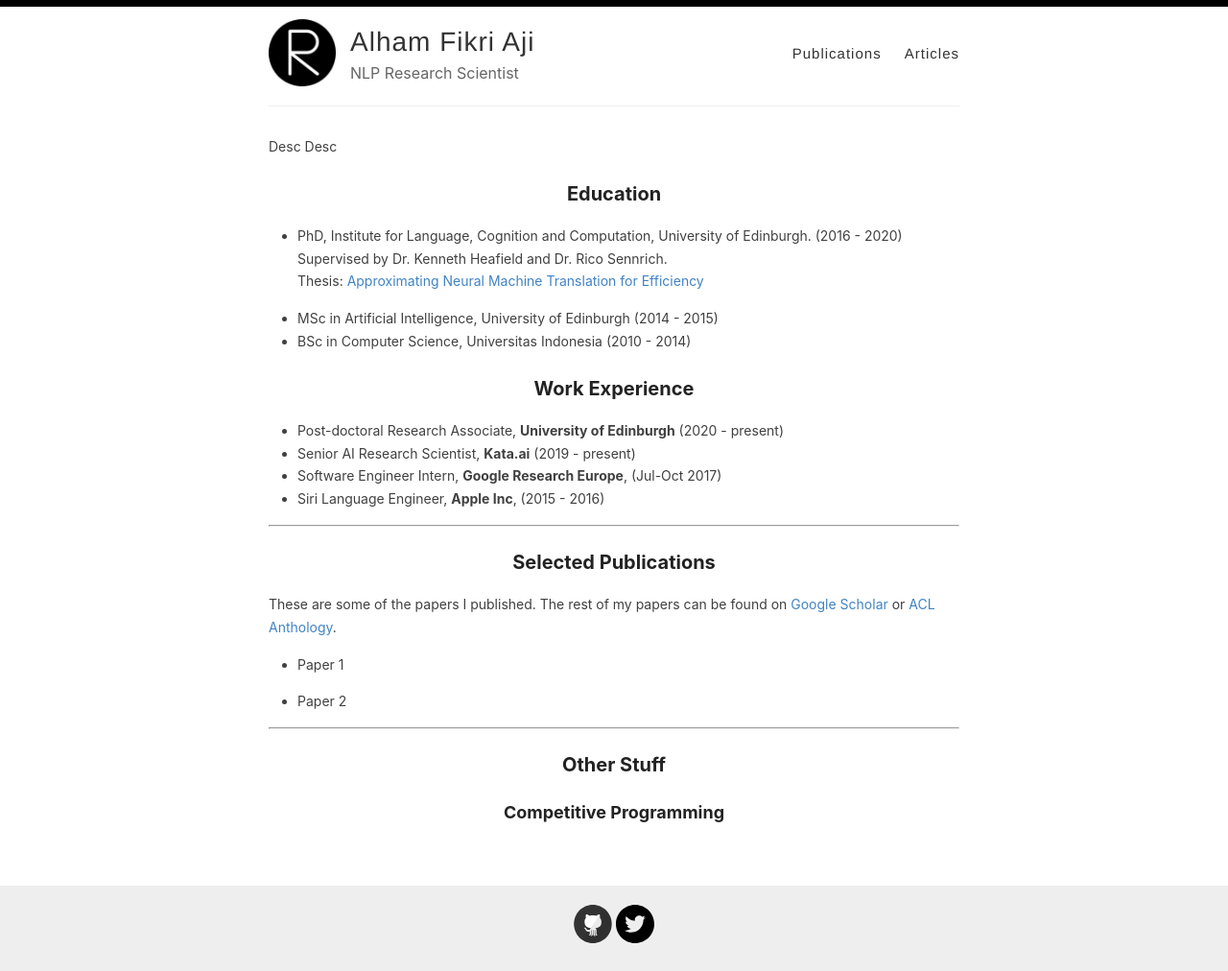
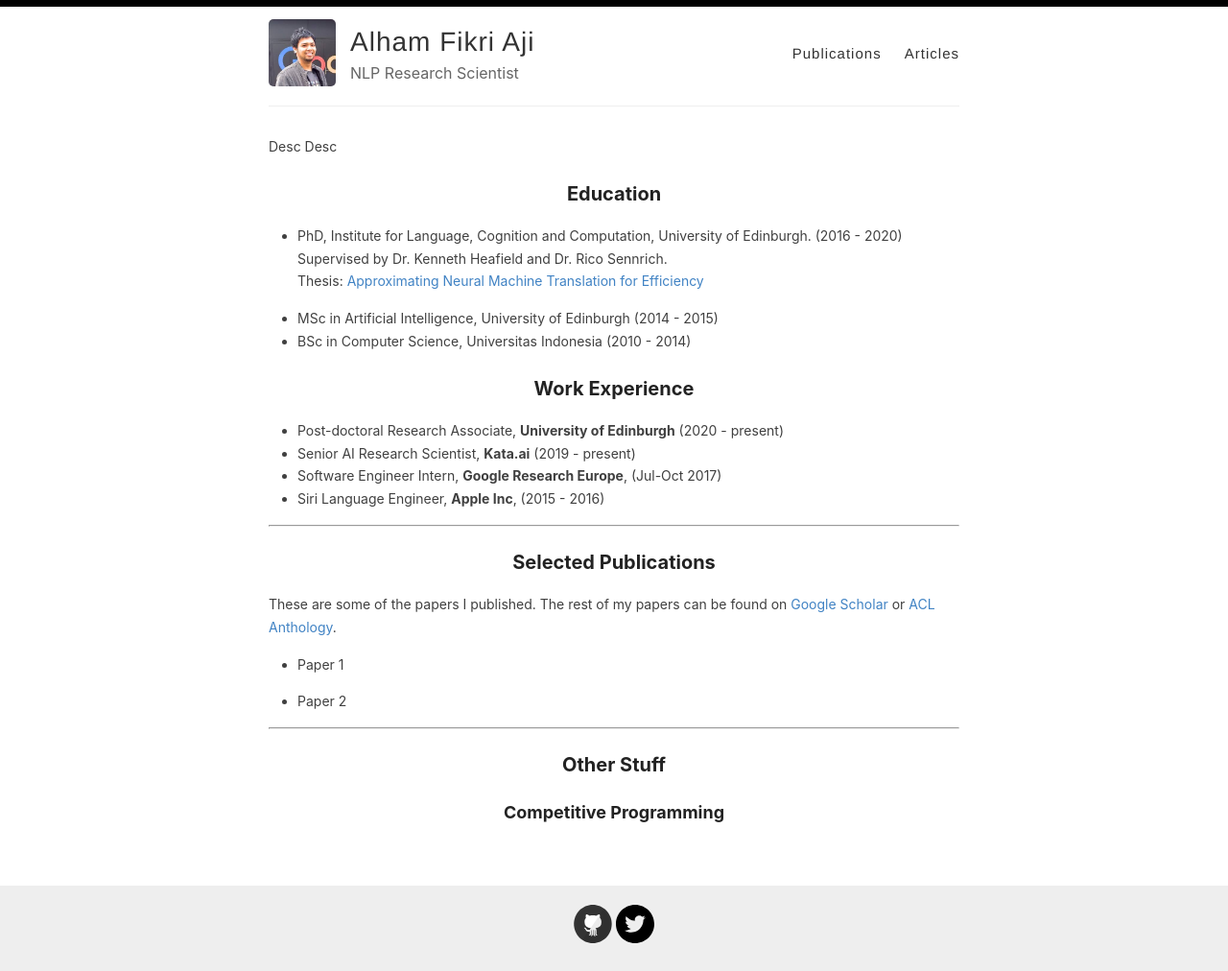
Before and after one commit to afaji/afaji.github.io, a Jekyll site: the page built from index.md, in a window 1280 px wide. Shown: the whole page at 96% size. Built offline with Jekyll 4.4.1, drawn with Linux system fonts in a browser that asks for light colours.

Commit message:
Update _config.yml

```diff
--- a/_config.yml
+++ b/_config.yml
@@ -12,7 +12,7 @@ author:  Alham Fikri Aji
 description: NLP Research Scientist
 
 # URL of your avatar or profile pic (you could use your GitHub profile pic)
-avatar: /images/reverie.png
+avatar: /images/photo_aji.jpeg
 
 #
 # Flags below are optional
```
